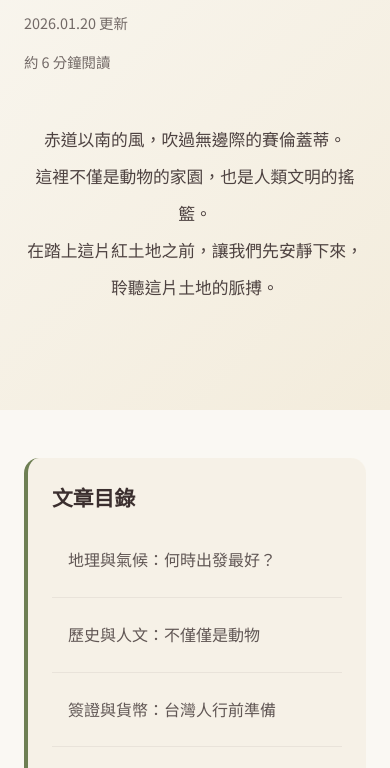
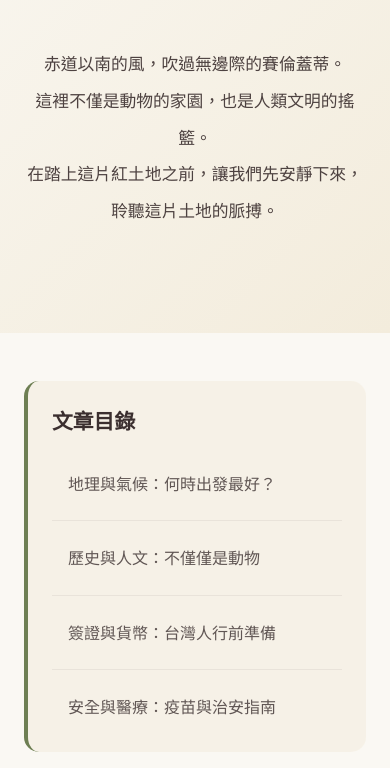
Before and after one commit to verybiggest80/africa-travel-institute, a plain HTML site: page articles/TZ_article_01.html in a window 390 px wide. Shown: the part 431-1199 px from the top of the page. Drawn offline with Linux system fonts and the light colour scheme.

Commit message:
修正手機版文章上方空白並使字體置中

```diff
--- a/css/styles.css
+++ b/css/styles.css
@@ -2129,3 +2129,28 @@ footer a:hover {
     font-size: 1rem;
   }
 }
+
+/* =========================
+   FIX 1：Article Title 上方空白（Mobile）
+   只影響文章頁，不影響 Tanzania Hero
+   ========================= */
+@media (max-width: 768px) {
+  .page-article .article-hero.article-hero--tanzania {
+    padding-top: 3.2rem !important;
+    padding-bottom: 4rem;
+  }
+}
+
+/* =========================
+   FIX 2：Article Meta 置中（Mobile）
+   ========================= */
+@media (max-width: 768px) {
+  .page-article .article-meta {
+    align-items: center;   /* ← 關鍵 */
+    text-align: center;
+  }
+
+  .page-article .article-meta span {
+    justify-content: center;
+  }
+}
```
